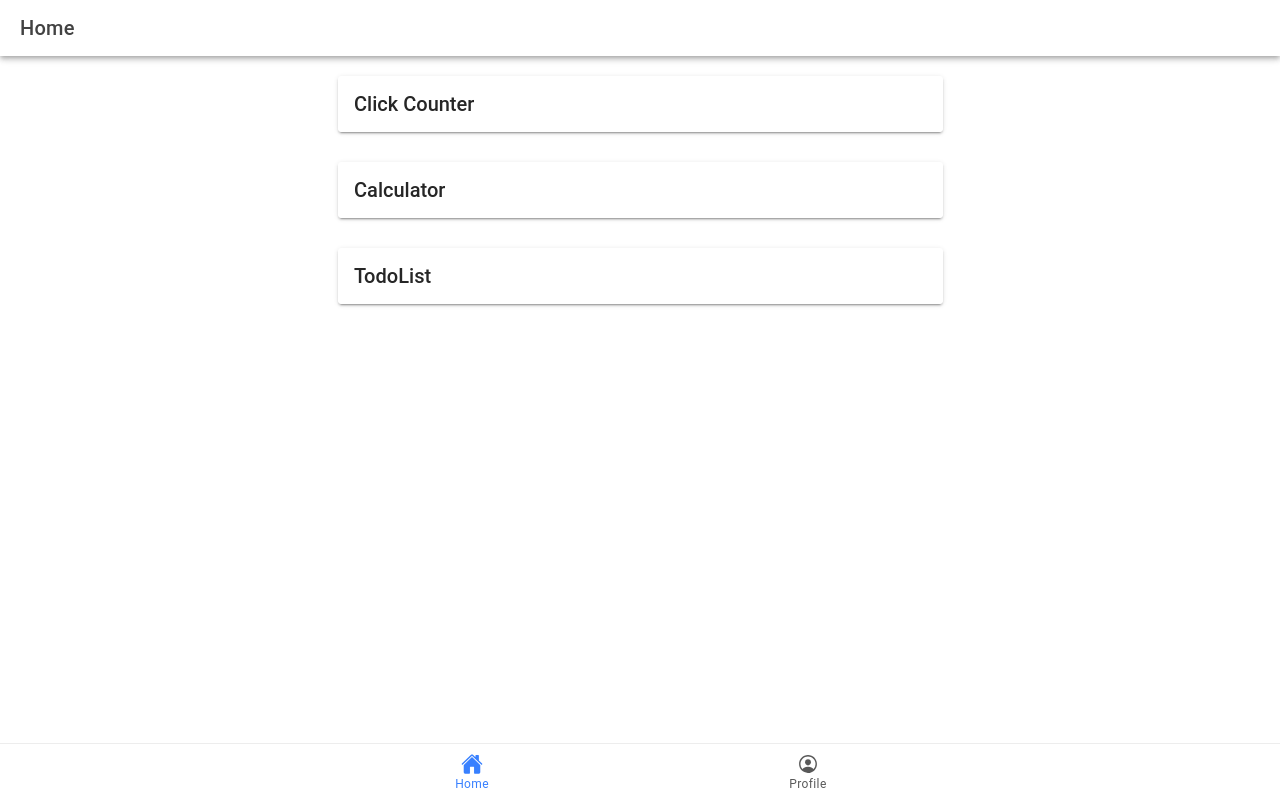
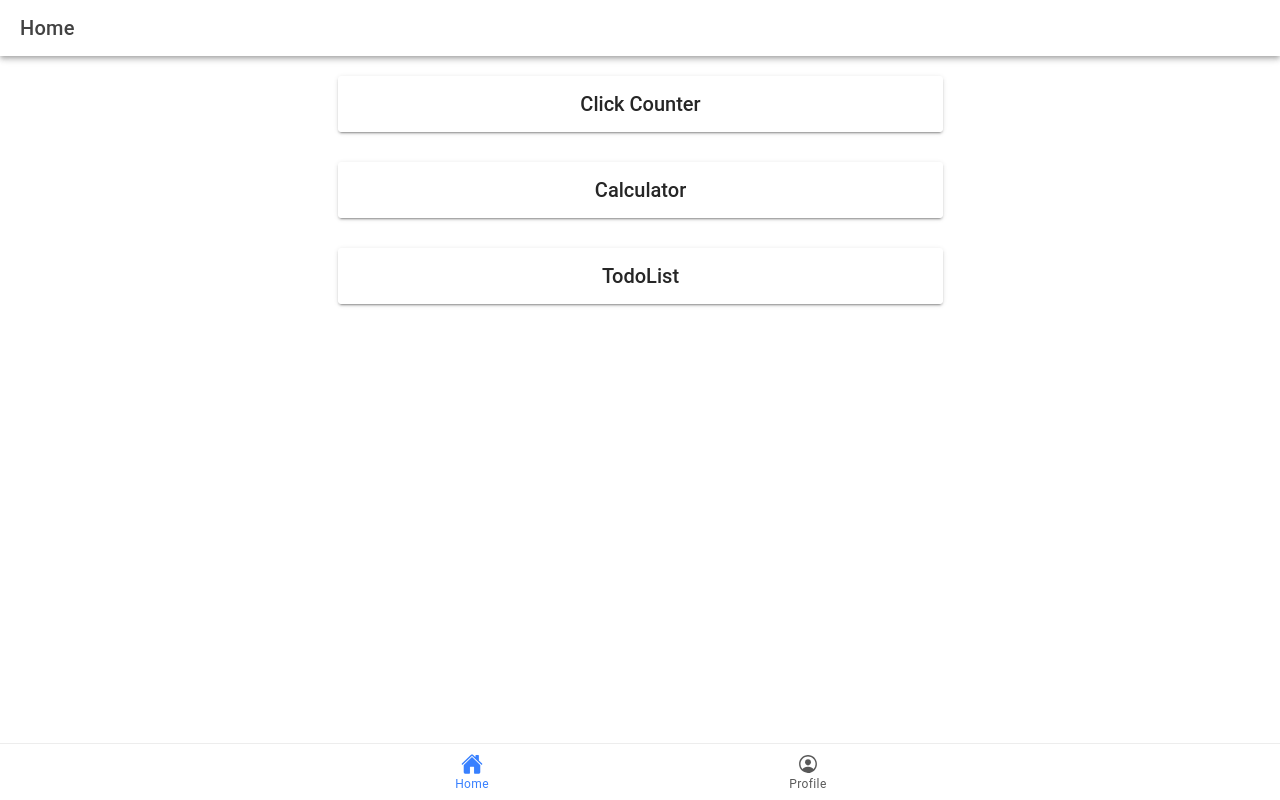
Before and after one commit to JairoTinga/ion-t-tinga, a React (Vite) app: page /home in a window 1280 px wide. Built offline with nearby package versions, Linux system fonts and the light colour scheme.

Commit message:
location of the text changed

```diff
--- /dev/null
+++ b/src/pages/home.css
@@ -0,0 +1,4 @@
+/* styles.css */
+.ion-text-center {
+    text-align: center;
+  }
--- a/src/pages/home.tsx
+++ b/src/pages/home.tsx
@@ -41,7 +41,7 @@ const Home: React.FC = () => {
               {/* Click Counter Card */}
               <IonRouterLink href="/ClickCounter">
                 <IonCard button>
-                  <IonCardHeader>
+                <IonCardHeader className="ion-text-center">
                     <IonCardTitle>Click Counter</IonCardTitle>
                   </IonCardHeader>
                 </IonCard>
@@ -53,7 +53,7 @@ const Home: React.FC = () => {
               {/* Calculator Card */}
               <IonRouterLink href="/Calculator">
                 <IonCard button>
-                  <IonCardHeader>
+                <IonCardHeader className="ion-text-center">
                     <IonCardTitle>Calculator</IonCardTitle>
                   </IonCardHeader>
                 </IonCard>
@@ -65,7 +65,7 @@ const Home: React.FC = () => {
               {/* Todo Lis Card */}
               <IonRouterLink href="/TodoList">
                 <IonCard button>
-                  <IonCardHeader>
+                <IonCardHeader className="ion-text-center">
                     <IonCardTitle>TodoList</IonCardTitle>
                   </IonCardHeader>
                 </IonCard>
```
